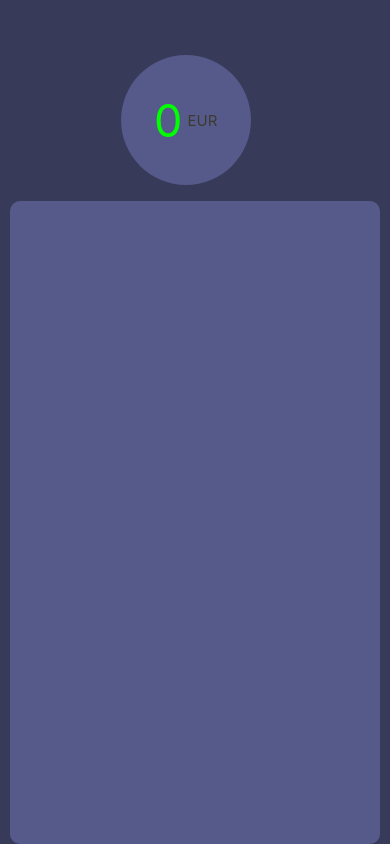
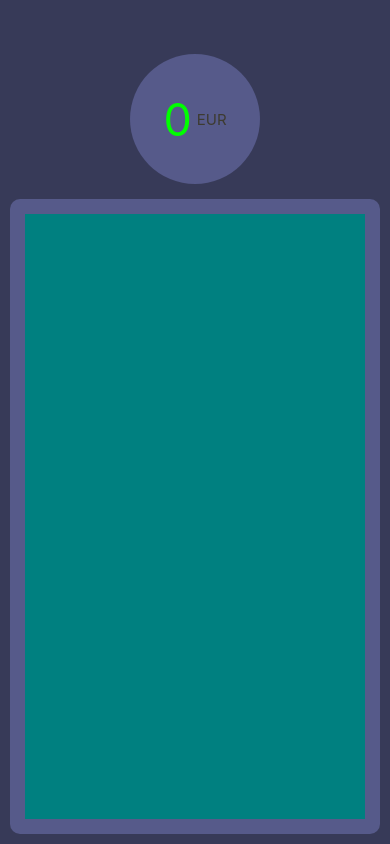
Before and after one commit to SergioDiPietro/PGL_UD3-2, a React Native app: screen / in a window 390 px wide. Built offline with nearby package versions, Linux system fonts and the light colour scheme.

Commit message:
Feat: Creado componente TransactionCard, creado useState para la lista, añadido FlatList.

```diff
--- a/App.js
+++ b/App.js
@@ -1,10 +1,12 @@
 import { useState } from 'react';
-import { StyleSheet, View } from 'react-native';
+import { StyleSheet, View, FlatList } from 'react-native';
 import Colors from './constants/Colors';
 import { BalanceDisplay } from './components/BalanceDisplay';
+import { TransactionCard } from './components/TransactionCard';
 
 export default function App() {
-    const [amount, setAmount] = useState(0)
+    const [amount, setAmount] = useState(0);
+    const [transactionList, setTransactionList] = useState([]);
 
     return (
         <View style={styles.mainContainer}>
@@ -12,6 +14,11 @@ export default function App() {
                 <BalanceDisplay amount={amount} currency={"EUR"} />
             </View>
             <View style={styles.transactionListContainer}>
+                <FlatList style={styles.list} data={transactionList} renderItem={itemList => (
+                    <TransactionCard
+                        item={itemList.item}
+                    />
+                )} />
             </View>
         </View>
     );
@@ -23,7 +30,8 @@ const styles = StyleSheet.create({
         backgroundColor: Colors.background,
         alignItems: 'center',
         justifyContent: 'center',
-        paddingTop: 40
+        paddingTop: 40,
+        paddingBottom: 10
     },
     balanceContainer: {
         flex: 1,
@@ -35,5 +43,10 @@ const styles = StyleSheet.create({
         backgroundColor: Colors.primary,
         borderRadius: 10,
         width: '95%'
+    },
+    list: {
+        flex: 1,
+        margin: 15,
+        backgroundColor: 'teal'
     }
 });
--- a/components/BalanceDisplay.js
+++ b/components/BalanceDisplay.js
@@ -23,8 +23,7 @@ const styles = StyleSheet.create({
         flex: 1,
         alignItems: 'center',
         justifyContent: 'center',
-        borderRadius: 10,
-        width: '95%'
+        borderRadius: 10
     },
     display: {
         width: 130,
--- /dev/null
+++ b/components/TransactionCard.js
@@ -0,0 +1,30 @@
+import { View, StyleSheet, Text} from 'react-native'
+
+export const TransactionCard = ({item}) => {
+  return (
+    <View style={styles.container}>
+        <View style={styles.icon}></View>
+        <View style={styles.description}>
+            <Text>{item.value.description}</Text>
+        </View>
+        <View style={styles.amount}>{item.value.amount}</View>
+    </View>
+  )
+}
+
+const styles = StyleSheet.create({
+    container: {
+        flexDirection: 'row',
+        width: '100%',
+        marginBottom: 10
+    },
+    icon: {
+        flex: 1
+    },
+    description: {
+        flex: 7
+    },
+    amount: {
+        flex: 2
+    }
+});
```
